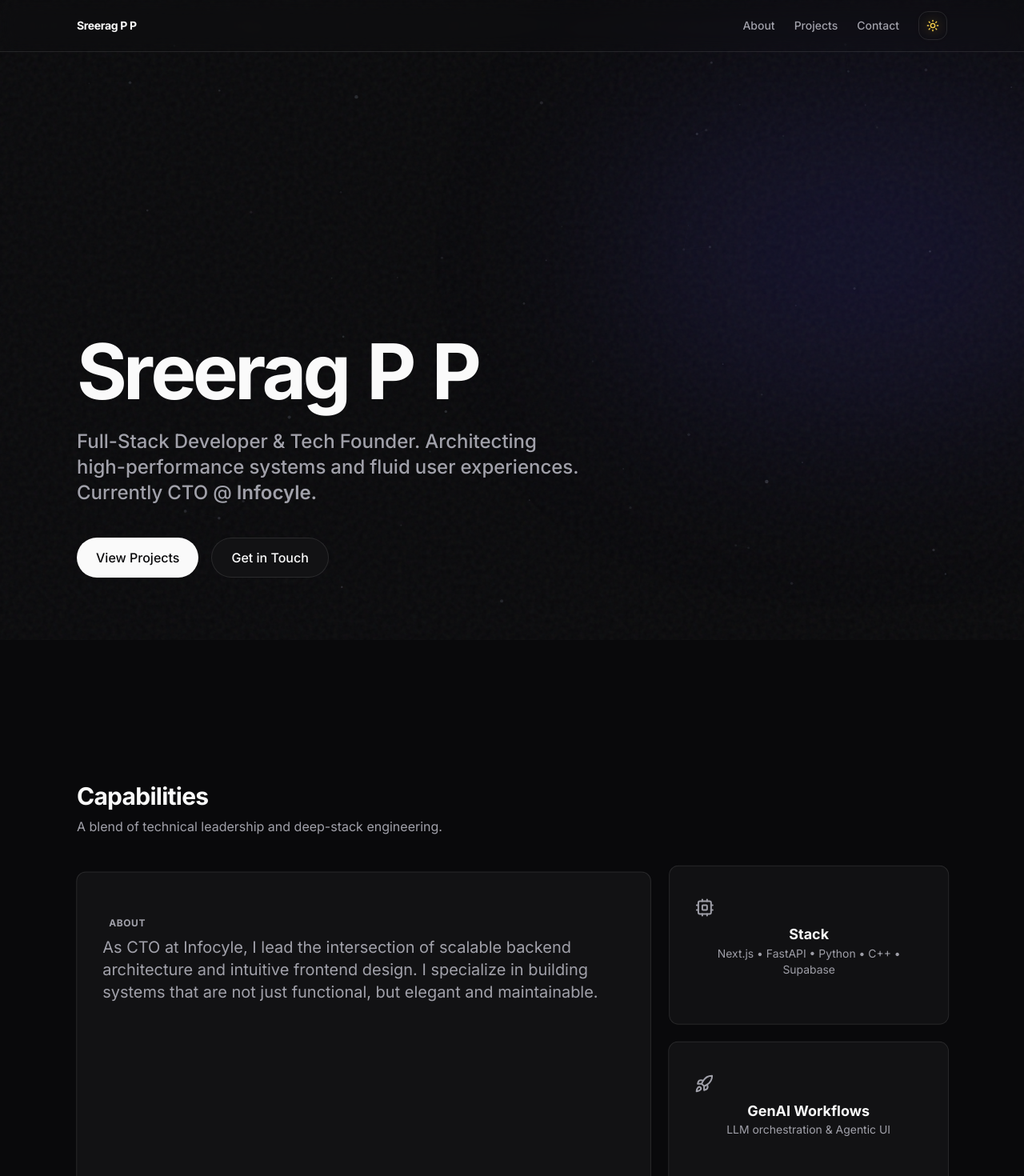
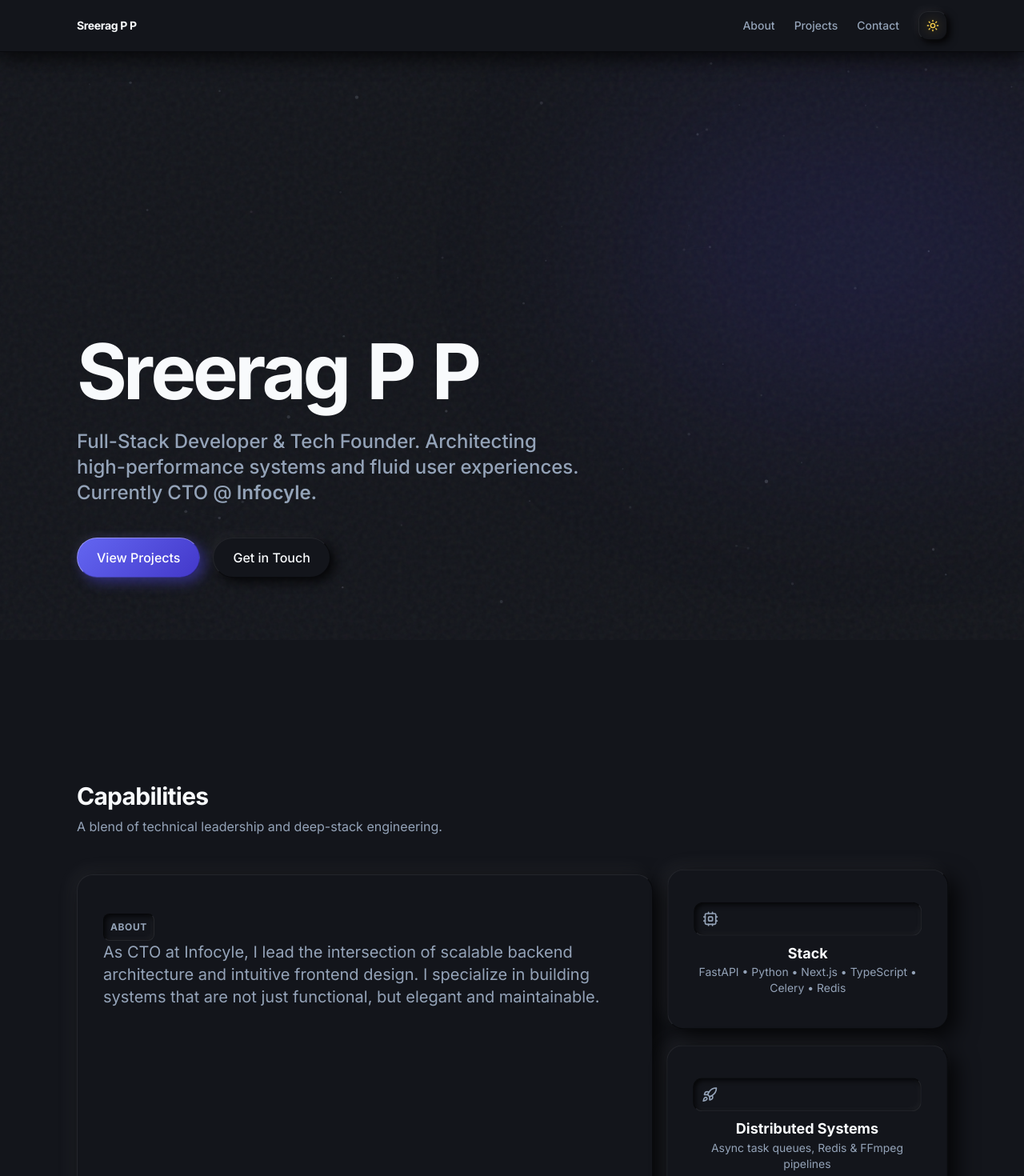
Before and after one commit to sreeragpp86/Core-console, a Next.js app in the folder portfolio/: page / in a window 1280 px wide. Shown: the top 1470 px of the page at 80% size. Built offline with nearby package versions, Linux system fonts and the light colour scheme.

Commit message:
Edited projects

```diff
--- a/portfolio/app/globals.css
+++ b/portfolio/app/globals.css
@@ -43,3 +43,173 @@
   html { scroll-behavior: auto; }
   html, body { transition: none; }
 }
+
+/* =========================================================================
+   Neomorphism (Soft UI) Style Preset
+   To switch back to the original design at any time, simply set data-style="original"
+   on the <html> element in app/layout.tsx.
+   ========================================================================= */
+
+/* Light Mode Neumorphism */
+html[data-style="neumorphic"]:not(.dark) {
+  --bg: #e6ebf2;
+  --surface: #e6ebf2;
+  --text-primary: #0f172a;
+  --text-secondary: #475569;
+  --accent-primary: #4f46e5;
+  --accent-secondary: #059669;
+
+  --neu-light: #ffffff;
+  --neu-dark: rgba(166, 178, 198, 0.65);
+
+  --neu-bevel-light: rgba(255, 255, 255, 0.85);
+  --neu-bevel-dark: rgba(166, 178, 198, 0.4);
+
+  --neu-card: 10px 10px 24px var(--neu-dark), -10px -10px 24px var(--neu-light);
+  --neu-card-hover: 14px 14px 30px var(--neu-dark), -14px -14px 30px var(--neu-light);
+  --neu-btn: 5px 5px 12px var(--neu-dark), -5px -5px 12px var(--neu-light);
+  --neu-btn-hover: 7px 7px 16px var(--neu-dark), -7px -7px 16px var(--neu-light);
+  --neu-btn-sm: 4px 4px 9px var(--neu-dark), -4px -4px 9px var(--neu-light);
+  --neu-inset: inset 3px 3px 7px var(--neu-dark), inset -3px -3px 7px var(--neu-light);
+  --neu-inset-sm: inset 2px 2px 5px var(--neu-dark), inset -2px -2px 5px var(--neu-light);
+  --neu-nav: 0 8px 20px rgba(166, 178, 198, 0.35);
+}
+
+/* Dark Mode Neumorphism */
+html[data-style="neumorphic"].dark {
+  --bg: #13151b;
+  --surface: #13151b;
+  --text-primary: #f8fafc;
+  --text-secondary: #94a3b8;
+  --accent-primary: #6366f1;
+  --accent-secondary: #10b981;
+
+  --neu-light: rgba(255, 255, 255, 0.05);
+  --neu-dark: rgba(0, 0, 0, 0.8);
+
+  --neu-bevel-light: rgba(255, 255, 255, 0.07);
+  --neu-bevel-dark: rgba(0, 0, 0, 0.5);
+
+  --neu-card: 10px 10px 28px var(--neu-dark), -8px -8px 24px var(--neu-light);
+  --neu-card-hover: 14px 14px 34px var(--neu-dark), -10px -10px 28px var(--neu-light);
+  --neu-btn: 5px 5px 14px var(--neu-dark), -5px -5px 14px var(--neu-light);
+  --neu-btn-hover: 7px 7px 18px var(--neu-dark), -7px -7px 18px var(--neu-light);
+  --neu-btn-sm: 4px 4px 10px var(--neu-dark), -4px -4px 10px var(--neu-light);
+  --neu-inset: inset 3px 3px 8px var(--neu-dark), inset -3px -3px 8px var(--neu-light);
+  --neu-inset-sm: inset 2px 2px 6px var(--neu-dark), inset -2px -2px 6px var(--neu-light);
+  --neu-nav: 0 8px 24px rgba(0, 0, 0, 0.7);
+}
+
+/* Card Elements in Neumorphic Mode */
+html[data-style="neumorphic"] [data-neu-card] {
+  background: var(--surface) !important;
+  border-top: 1px solid var(--neu-bevel-light) !important;
+  border-left: 1px solid var(--neu-bevel-light) !important;
+  border-bottom: 1px solid var(--neu-bevel-dark) !important;
+  border-right: 1px solid var(--neu-bevel-dark) !important;
+  box-shadow: var(--neu-card) !important;
+  border-radius: 1.25rem !important;
+  backdrop-filter: none !important;
+  transition: box-shadow 0.3s cubic-bezier(0.16, 1, 0.3, 1), transform 0.3s ease, background-color 0.4s ease !important;
+}
+
+html[data-style="neumorphic"] [data-neu-card]:hover {
+  box-shadow: var(--neu-card-hover) !important;
+}
+
+/* In Neumorphic mode, suppress harsh spotlight wash so cards remain soft, matte, and tactile */
+html[data-style="neumorphic"] [data-neu-card] > .pointer-events-none.absolute {
+  opacity: 0 !important;
+  display: none !important;
+}
+
+/* Secondary Button Elements in Neumorphic Mode */
+html[data-style="neumorphic"] [data-neu-btn]:not([data-neu-btn-primary]) {
+  background: var(--surface) !important;
+  color: var(--text-primary) !important;
+  border-top: 1px solid var(--neu-bevel-light) !important;
+  border-left: 1px solid var(--neu-bevel-light) !important;
+  border-bottom: 1px solid var(--neu-bevel-dark) !important;
+  border-right: 1px solid var(--neu-bevel-dark) !important;
+  box-shadow: var(--neu-btn) !important;
+  transition: box-shadow 0.25s ease, transform 0.25s ease, background-color 0.4s ease, color 0.4s ease !important;
+}
+
+html[data-style="neumorphic"] [data-neu-btn]:not([data-neu-btn-primary]):hover {
+  box-shadow: var(--neu-btn-hover) !important;
+}
+
+html[data-style="neumorphic"] [data-neu-btn]:not([data-neu-btn-primary]):active {
+  box-shadow: var(--neu-inset) !important;
+}
+
+/* Primary Neumorphic Gradient Button (e.g. View Projects, Say Hello) */
+html[data-style="neumorphic"] [data-neu-btn-primary] {
+  background: linear-gradient(135deg, #6366f1, #4338ca) !important;
+  color: #ffffff !important;
+  border-top: 1px solid rgba(255, 255, 255, 0.35) !important;
+  border-left: 1px solid rgba(255, 255, 255, 0.35) !important;
+  border-bottom: 1px solid rgba(0, 0, 0, 0.3) !important;
+  border-right: 1px solid rgba(0, 0, 0, 0.3) !important;
+  box-shadow: 6px 6px 16px rgba(79, 70, 229, 0.45), -4px -4px 12px var(--neu-light) !important;
+  transition: box-shadow 0.25s ease, transform 0.25s ease !important;
+}
+
+html[data-style="neumorphic"] [data-neu-btn-primary]:hover {
+  box-shadow: 8px 8px 22px rgba(79, 70, 229, 0.6), -5px -5px 15px var(--neu-light) !important;
+}
+
+html[data-style="neumorphic"] [data-neu-btn-primary]:active {
+  box-shadow: inset 3px 3px 6px rgba(0, 0, 0, 0.45), inset -3px -3px 6px rgba(255, 255, 255, 0.2) !important;
+}
+
+/* Inset Debossed Elements (Badges, Tags, Icon Containers) */
+html[data-style="neumorphic"]:not(.dark) [data-neu-inset] {
+  background: var(--surface) !important;
+  box-shadow: var(--neu-inset-sm) !important;
+  border-top: 1px solid rgba(166, 178, 198, 0.45) !important;
+  border-left: 1px solid rgba(166, 178, 198, 0.45) !important;
+  border-bottom: 1px solid rgba(255, 255, 255, 0.95) !important;
+  border-right: 1px solid rgba(255, 255, 255, 0.95) !important;
+}
+
+html[data-style="neumorphic"].dark [data-neu-inset] {
+  background: var(--surface) !important;
+  box-shadow: var(--neu-inset-sm) !important;
+  border-top: 1px solid rgba(0, 0, 0, 0.65) !important;
+  border-left: 1px solid rgba(0, 0, 0, 0.65) !important;
+  border-bottom: 1px solid rgba(255, 255, 255, 0.08) !important;
+  border-right: 1px solid rgba(255, 255, 255, 0.08) !important;
+}
+
+/* Navbar in Neumorphic Mode */
+html[data-style="neumorphic"] header {
+  background: var(--surface) !important;
+  border-bottom: 1px solid var(--neu-bevel-dark) !important;
+  box-shadow: var(--neu-nav) !important;
+  backdrop-filter: none !important;
+}
+
+/* Toggle Buttons in Neumorphic Mode */
+html[data-style="neumorphic"] [data-neu-toggle] {
+  background: var(--surface) !important;
+  border-top: 1px solid var(--neu-bevel-light) !important;
+  border-left: 1px solid var(--neu-bevel-light) !important;
+  border-bottom: 1px solid var(--neu-bevel-dark) !important;
+  border-right: 1px solid var(--neu-bevel-dark) !important;
+  box-shadow: var(--neu-btn-sm) !important;
+  transition: box-shadow 0.25s ease, transform 0.25s ease, background-color 0.4s ease !important;
+}
+
+html[data-style="neumorphic"] [data-neu-toggle]:hover {
+  box-shadow: var(--neu-btn) !important;
+}
+
+html[data-style="neumorphic"] [data-neu-toggle]:active {
+  box-shadow: var(--neu-inset-sm) !important;
+}
+
+/* Footer border in Neumorphic Mode */
+html[data-style="neumorphic"] footer {
+  border-top: 1px solid var(--neu-bevel-light) !important;
+}
--- a/portfolio/app/layout.tsx
+++ b/portfolio/app/layout.tsx
@@ -16,8 +16,10 @@ export default function RootLayout({
 }: {
   children: React.ReactNode;
 }) {
+  // Style Template: "neumorphic" (default) or "original".
+  // Change data-style to "original" to switch back to the original style anytime.
   return (
-    <html lang="en" suppressHydrationWarning>
+    <html lang="en" data-style="neumorphic" suppressHydrationWarning>
       <body className={inter.className}>
         <AppThemeProvider>
           <Nav />
--- a/portfolio/app/page.tsx
+++ b/portfolio/app/page.tsx
@@ -177,7 +177,7 @@ export default function Home() {
             whileHover={{ y: -5, transition: { duration: 0.2 } }}
             className="md:col-span-2 md:row-span-2 flex flex-col justify-end space-y-3 sm:space-y-4 min-h-[200px] md:min-h-0"
           >
-            <div className="p-2 w-fit rounded-lg bg-accent-primary/10 text-accent-primary text-xs font-bold uppercase tracking-wider">
+            <div data-neu-inset="" className="p-2 w-fit rounded-lg bg-accent-primary/10 text-accent-primary text-xs font-bold uppercase tracking-wider">
               About
             </div>
             <p className="text-base sm:text-lg md:text-xl leading-relaxed text-primary/90">
@@ -199,9 +199,11 @@ export default function Home() {
             whileHover={{ y: -5, transition: { duration: 0.2 } }}
             className="md:col-span-1 md:row-span-1 flex flex-col justify-center items-center text-center space-y-2 min-h-[150px] md:min-h-0"
           >
-            <Cpu className="w-6 h-6 text-accent-primary mb-1 sm:mb-2" />
+            <div data-neu-inset="" className="p-2.5 rounded-xl bg-accent-primary/10 text-accent-primary mb-1 sm:mb-2">
+              <Cpu className="w-5 h-5" />
+            </div>
             <h3 className="font-bold text-base sm:text-lg text-primary">Stack</h3>
-            <p className="text-xs sm:text-sm text-secondary">Next.js • FastAPI • Python • C++ • Supabase</p>
+            <p className="text-xs sm:text-sm text-secondary">FastAPI • Python • Next.js • TypeScript • Celery • Redis</p>
           </SpotlightCard>
 
           {/* Focus Area Tile 1 */}
@@ -216,9 +218,11 @@ export default function Home() {
             whileHover={{ y: -5, transition: { duration: 0.2 } }}
             className="md:col-span-1 md:row-span-1 flex flex-col justify-center items-center text-center space-y-2 min-h-[150px] md:min-h-0"
           >
-            <Rocket className="w-6 h-6 text-accent-secondary mb-1 sm:mb-2" />
-            <h3 className="font-bold text-base sm:text-lg text-primary">GenAI Workflows</h3>
-            <p className="text-xs sm:text-sm text-secondary">LLM orchestration & Agentic UI</p>
+            <div data-neu-inset="" className="p-2.5 rounded-xl bg-accent-secondary/10 text-accent-secondary mb-1 sm:mb-2">
+              <Rocket className="w-5 h-5" />
+            </div>
+            <h3 className="font-bold text-base sm:text-lg text-primary">Distributed Systems</h3>
+            <p className="text-xs sm:text-sm text-secondary">Async task queues, Redis & FFmpeg pipelines</p>
           </SpotlightCard>
 
           {/* Focus Area Tile 2 */}
@@ -233,7 +237,9 @@ export default function Home() {
             className="md:col-span-3 md:row-span-1 flex flex-col md:flex-row md:items-center justify-between gap-3 sm:gap-4 min-h-[140px] md:min-h-0"
           >
             <div className="flex items-center gap-3">
-              <Code2 className="w-6 h-6 text-accent-primary" />
+              <div data-neu-inset="" className="p-2.5 rounded-xl bg-accent-primary/10 text-accent-primary">
+                <Code2 className="w-5 h-5" />
+              </div>
               <h3 className="font-bold text-base sm:text-lg text-primary">Engineering Philosophy</h3>
             </div>
             <p className="text-xs sm:text-sm text-secondary md:max-w-md text-left md:text-right leading-relaxed">
@@ -260,16 +266,16 @@ export default function Home() {
         <div className="relative space-y-6 pb-8">
           {[
             {
-              title: "Vectra Labs",
-              desc: "Engineering the next generation of algorithmic thinkers. A mobile-first EdTech platform teaching Python, AI, and computational logic to Classes 5-10.",
-              tags: ["Python", "AI", "EdTech"],
-              link: "#"
+              title: "FluxMedia",
+              desc: "A fault-tolerant distributed media processing pipeline and task queue. Built with FastAPI, Celery, and Redis to asynchronously transcode and compress heavy video workloads via FFmpeg without blocking the API event loop, complemented by an interactive Next.js 14 telemetry dashboard.",
+              tags: ["FastAPI", "Celery", "Redis", "FFmpeg", "Next.js 14"],
+              link: "https://github.com/sreeragpp86/FluxMedia"
             },
             {
-              title: "Profzr's Custom VOD Platform",
-              desc: "Engineered with independently decoupled frontend and backend architectures, seamlessly integrated through a dedicated connection and streaming pipeline.",
-              tags: ["FastAPI", "React", "S3"],
-              link: "#"
+              title: "Profzr's Academy",
+              desc: "A full-stack educational web platform delivering chapter-wise academic modules, dynamic PDF resources, and subject-specific learning schemes for the Kerala State Syllabus (SSLC, Plus One, & Plus Two).",
+              tags: ["Python", "Django", "JavaScript", "SQLite"],
+              link: "https://github.com/sreeragpp86/Profzr-s-Academy"
             },
             {
               title: "Loomo",
@@ -278,16 +284,10 @@ export default function Home() {
               link: "#"
             },
             {
-              title: "Profzr's Blog-page",
-              desc: "Profzr's academy – A modern, responsive educational platform providing chapter-wise resources for Kerala Syllabus (SSLC, Plus One, & Plus Two). Features a clean \"glassmorphic\" UI, dynamic PDF management, and subject-specific color schemes",
-              tags: ["Next.js", "PostgreSQL", "Radix UI"],
-              link: "#"
-            },
-            {
-              title: "Infocyle",
-              desc: "Infocyle is an intelligent educational platform that equips young developers with production-grade backend engineering and AI architecture skills. We bridge the gap between theoretical academics and scalable software development by transforming students from tech consumers into systems architects.",
-              tags: ["Backend Engineering", "AI Architecture", "System Design"],
-              link: "#"
+              title: "Core-console",
+              desc: "Personal engineering showcase and portfolio platform. Developed with Next.js 14 App Router, TypeScript, Tailwind CSS, Framer Motion springs and scroll-velocity transforms, HTML5 Canvas 3D particle physics, and a tactile Soft UI (Neumorphism) design system.",
+              tags: ["Next.js 14", "TypeScript", "Tailwind CSS", "Framer Motion"],
+              link: "https://github.com/sreeragpp86/Core-console"
             },
           ].map((project, i) => (
             <SpotlightCard
@@ -300,15 +300,16 @@ export default function Home() {
               viewport={{ once: true, amount: 0.15 }}
               transition={{ duration: 0.6, ease: [0.21, 0.47, 0.32, 0.98] }}
               whileHover={{ y: -4, transition: { duration: 0.2 } }}
+              onClick={() => project.link !== "#" && window.open(project.link, "_blank", "noopener,noreferrer")}
               className="sticky group cursor-pointer bg-surface/95 backdrop-blur-xl border border-black/10 dark:border-white/10 shadow-xl dark:shadow-2xl dark:shadow-black/50 transition-shadow p-5 sm:p-6 md:p-8"
             >
               <div className="flex flex-col md:flex-row md:items-center justify-between gap-5 sm:gap-6">
                 <div className="space-y-3 sm:space-y-4 max-w-2xl">
                   <div className="flex items-center gap-2.5 sm:gap-3">
-                    <span className="font-mono text-xs font-bold px-2.5 py-1 rounded-md bg-accent-primary/10 text-accent-primary">
+                    <span data-neu-inset="" className="font-mono text-xs font-bold px-2.5 py-1 rounded-md bg-accent-primary/10 text-accent-primary">
                       0{i + 1}
                     </span>
-                    <div className="p-1.5 rounded-md bg-black/5 dark:bg-white/5 text-secondary">
+                    <div data-neu-inset="" className="p-1.5 rounded-md bg-black/5 dark:bg-white/5 text-secondary">
                       <Globe className="w-4 h-4" />
                     </div>
                   </div>
@@ -322,17 +323,26 @@ export default function Home() {
                   </div>
                   <div className="flex flex-wrap gap-2 pt-1">
                     {project.tags.map(tag => (
-                      <span key={tag} className="text-[11px] sm:text-xs font-medium px-2.5 py-1 rounded-md bg-black/5 dark:bg-white/5 text-secondary">
+                      <span key={tag} data-neu-inset="" className="text-[11px] sm:text-xs font-medium px-2.5 py-1 rounded-md bg-black/5 dark:bg-white/5 text-secondary">
                         {tag}
                       </span>
                     ))}
                   </div>
                 </div>
 
-                <div className="shrink-0 flex items-center gap-1.5 sm:gap-2 text-xs sm:text-sm font-semibold text-secondary group-hover:text-primary transition-colors pt-2 md:pt-0">
+                <a
+                  href={project.link}
+                  target={project.link !== "#" ? "_blank" : undefined}
+                  rel={project.link !== "#" ? "noopener noreferrer" : undefined}
+                  onClick={(e) => {
+                    e.stopPropagation();
+                    if (project.link === "#") e.preventDefault();
+                  }}
+                  className="shrink-0 flex items-center gap-1.5 sm:gap-2 text-xs sm:text-sm font-semibold text-secondary group-hover:text-primary transition-colors pt-2 md:pt-0"
+                >
                   <span>Explore</span>
                   <ExternalLink className="w-4 h-4 group-hover:translate-x-0.5 group-hover:-translate-y-0.5 transition-transform" />
-                </div>
+                </a>
               </div>
             </SpotlightCard>
           ))}
@@ -395,7 +405,7 @@ export default function Home() {
               <Github className="w-5 h-5" />
             </a>
             <a
-              href="https://linkedin.com"
+              href="https://www.linkedin.com/in/sreerag-pp-42a8b13a3"
               target="_blank"
               rel="noopener noreferrer"
               aria-label="LinkedIn"
--- a/portfolio/components/nav.tsx
+++ b/portfolio/components/nav.tsx
@@ -13,9 +13,9 @@ export function Nav() {
         <a href="#top" className="text-sm font-bold tracking-tight text-primary hover:opacity-80 transition-opacity">
           Sreerag P P
         </a>
-        <div className="flex items-center gap-4 sm:gap-6 text-sm font-medium">
+        <div className="flex items-center gap-3 sm:gap-4 md:gap-6 text-sm font-medium">
           {links.map((l) => (
-            <a key={l.href} href={l.href} className="text-secondary transition-colors hover:text-primary">
+            <a key={l.href} href={l.href} className="text-secondary transition-colors hover:text-primary hidden sm:inline-block">
               {l.label}
             </a>
           ))}
--- a/portfolio/components/theme-toggle.tsx
+++ b/portfolio/components/theme-toggle.tsx
@@ -75,6 +75,7 @@ export function ThemeToggle() {
       <motion.button
         ref={buttonRef}
         type="button"
+        data-neu-toggle=""
         aria-label="Toggle theme"
         onClick={handleToggle}
         whileHover={{ scale: 1.08 }}
--- a/portfolio/components/ui/MagneticButton.tsx
+++ b/portfolio/components/ui/MagneticButton.tsx
@@ -74,6 +74,8 @@ export const MagneticButton = ({
     className
   );
 
+  const isPrimary = className?.includes("bg-primary");
+
   if (href) {
     return (
       <motion.a
@@ -81,6 +83,8 @@ export const MagneticButton = ({
         href={href}
         target={target}
         rel={rel}
+        data-neu-btn=""
+        data-neu-btn-primary={isPrimary ? "" : undefined}
         onClick={handleClick}
         onMouseMove={handleMouseMove}
         onMouseLeave={handleMouseLeave}
@@ -98,6 +102,8 @@ export const MagneticButton = ({
       ref={ref}
       type={type}
       disabled={disabled}
+      data-neu-btn=""
+      data-neu-btn-primary={isPrimary ? "" : undefined}
       onClick={onClick}
       onMouseMove={handleMouseMove}
       onMouseLeave={handleMouseLeave}
--- a/portfolio/components/ui/SpotlightCard.tsx
+++ b/portfolio/components/ui/SpotlightCard.tsx
@@ -26,6 +26,7 @@ export const SpotlightCard = ({ children, className, style, ...props }: Spotligh
   return (
     <motion.div
       ref={divRef}
+      data-neu-card=""
       onMouseMove={handleMouseMove}
       style={style}
       className={cn(
```
Also changed, not shown: 1 other file (tests, documents, lock files or other folders).
